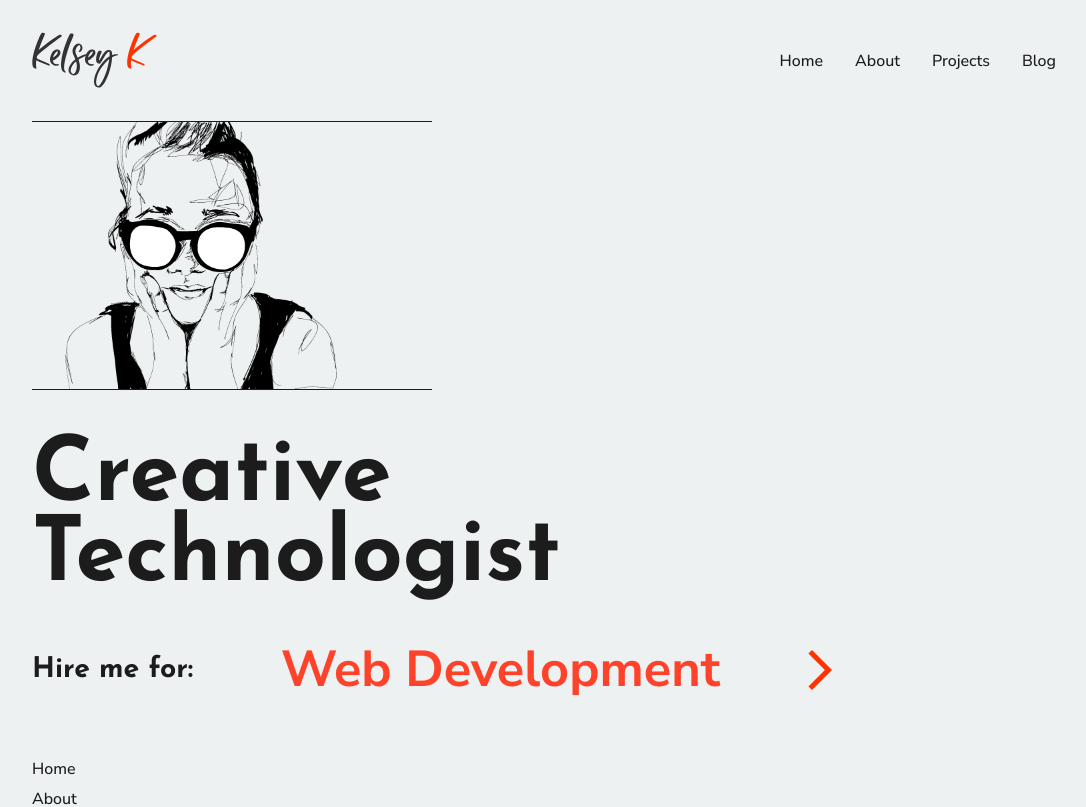
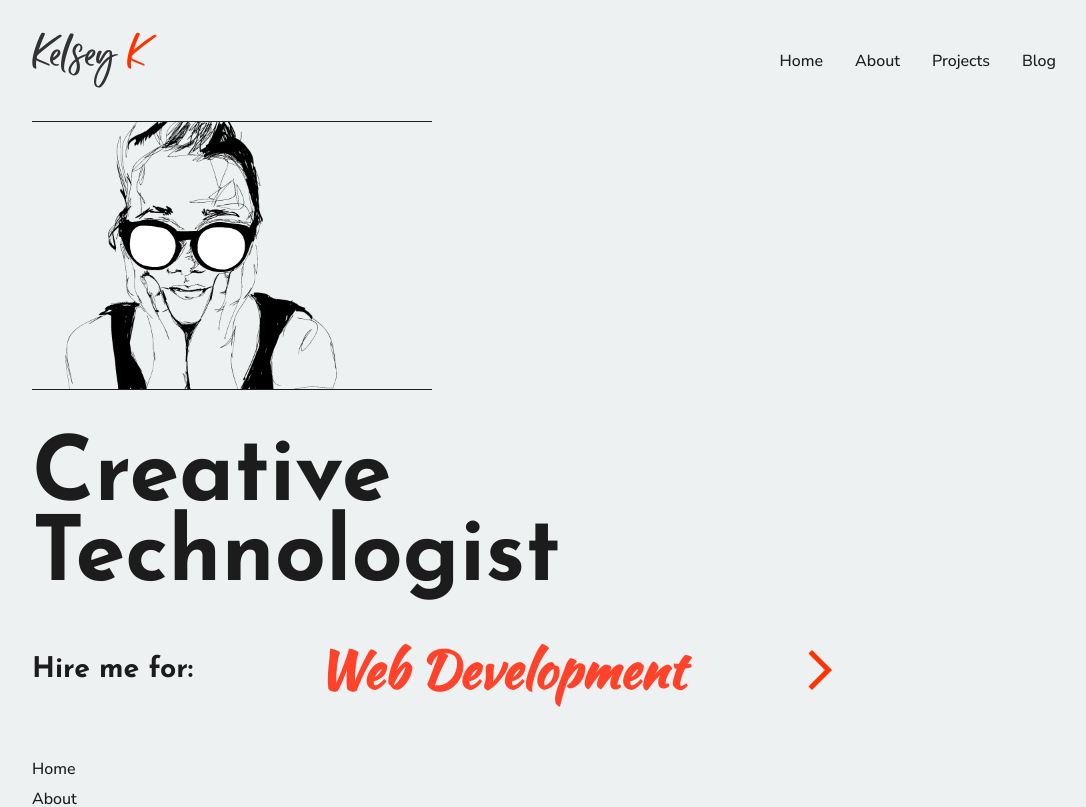
Before and after one commit to kelkuno/dev-site, a Next.js app: page / in a window 1280 px wide. Shown: the top 807 px of the page, without its empty margins (96-1182 px from the left). Built offline with nearby package versions, Linux system fonts and the light colour scheme.

Commit message:
added back up font for skill swap

```diff
--- a/app/globals.css
+++ b/app/globals.css
@@ -197,7 +197,8 @@ ul {
   color: var(--gray);
 }
 .skill-swap {
-  font-family: "AwesomeSpill", var(--font-nunito_sans), sans-serif;
+  font-family: "AwesomeSpill", var(--font-kaushan_script),
+    var(--font-josefin_sans), sans-serif;
   color: var(--orange);
   font-size: 3.1575rem;
   line-height: 3rem;
--- a/app/layout.js
+++ b/app/layout.js
@@ -1,7 +1,12 @@
 import Link from "next/link";
 import Image from "next/image";
 import "./globals.css";
-import { Inter, Nunito_Sans, Josefin_Sans } from "next/font/google";
+import {
+  Inter,
+  Nunito_Sans,
+  Josefin_Sans,
+  Kaushan_Script,
+} from "next/font/google";
 import MainNav from "@/components/MainNav/MainNav";
 import FooterNav from "@/components/FooterNav/FooterNav";
 
@@ -21,6 +26,13 @@ const josefin_sans_init = Josefin_Sans({
   variable: "--font-josefin_sans",
 });
 
+const kaushan_script_init = Kaushan_Script({
+  subsets: ["latin"],
+  weight: ["400"],
+  style: ["normal"],
+  variable: "--font-kaushan_script",
+});
+
 export const metadata = {
   title: "Kelsey Kuno Developer & Designer",
   description: "Kelsey Kuno's developer and designer portfolio",
@@ -30,7 +42,7 @@ export default function RootLayout({ children }) {
   return (
     <html lang="en">
       <body
-        className={`${nunito_sans_init.variable} ${josefin_sans_init.variable}`}
+        className={`${nunito_sans_init.variable} ${josefin_sans_init.variable} ${kaushan_script_init.variable}`}
       >
         <header>
           <MainNav />
```
